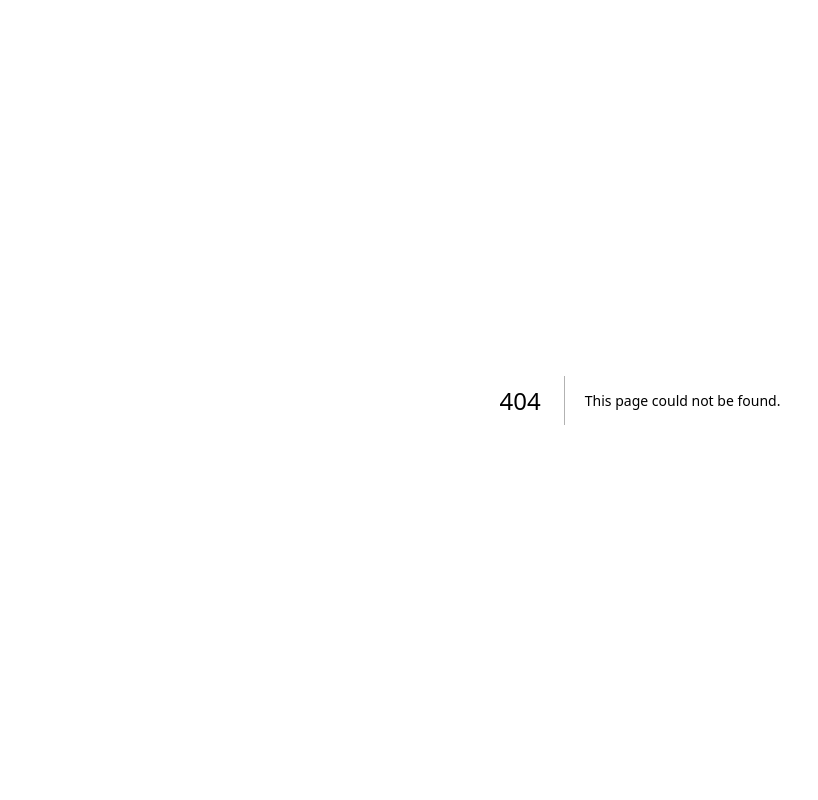
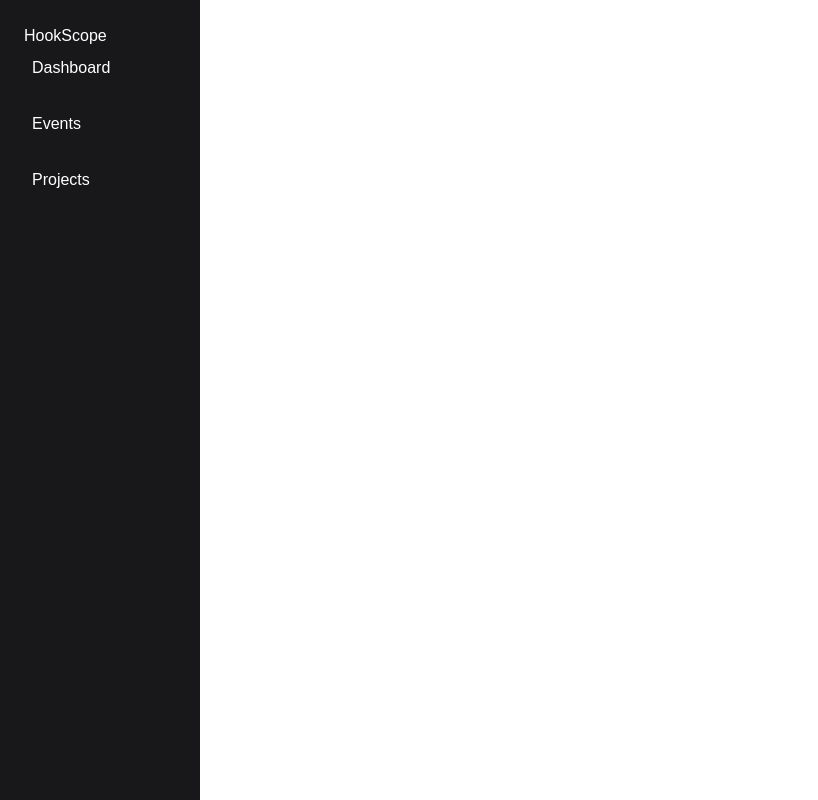
Before and after one commit to m-Kano717/HookScope, a Next.js app: page /events/1 in a window 1280 px wide. Before the commit this address had no page. Shown: the whole page, without its empty margins (0-818 px from the left). Built offline with nearby package versions, Linux system fonts and the light colour scheme.

Commit message:
createEventDetailPage

```diff
--- /dev/null
+++ b/app/events/[id]/page.tsx
@@ -0,0 +1,35 @@
+import Link from "next/link"
+
+type props = {
+    params: Promise<{
+        id: string;
+    }>;
+}
+
+export default async function eventDetail({params}: props) {
+
+const {id} = await params;
+
+    return (
+        <div className="flex min-h-screen">
+            <aside className="w-50 bg-zinc-900 text-white p-6">
+                <h2>HookScope</h2>
+                <ul className="space-y-4">
+                    <li className="hover:bg-zinc-800 rounded-md p-2">
+                        <Link href="/" className="block">
+                            Dashboard
+                        </Link>
+                    </li>
+                    <li className="hover:bg-zinc-800 rounded-md p-2">
+                        Events
+                    </li>
+                    <li className="hover:bg-zinc-800 rounded-md p-2">
+                        <Link href="/projects" className="block">
+                            Projects
+                        </Link>
+                    </li>
+                </ul>
+            </aside>
+        </div>
+    );
+}
```
